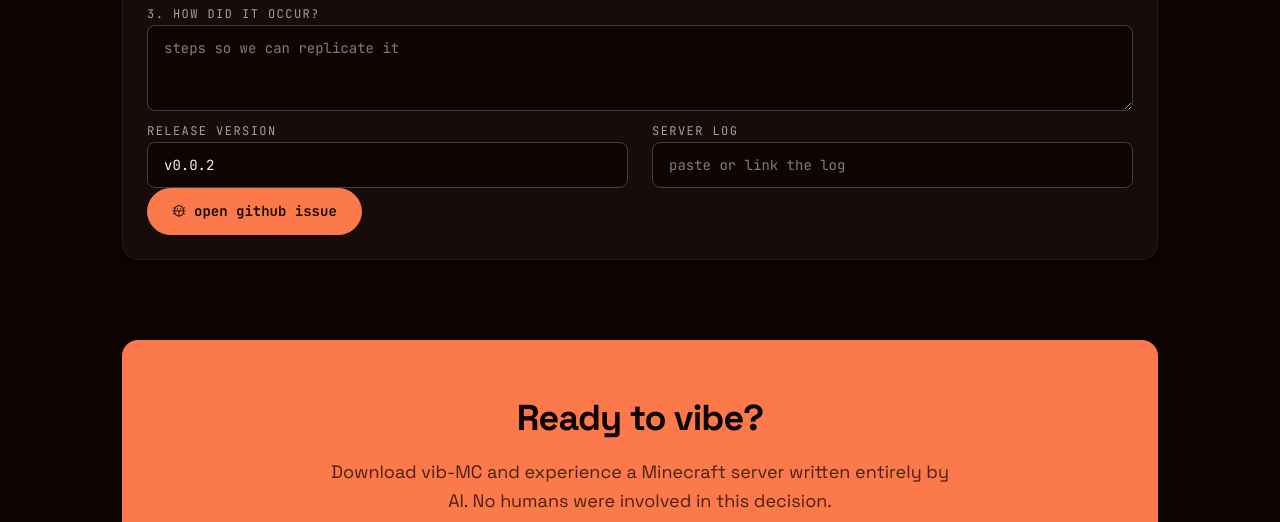
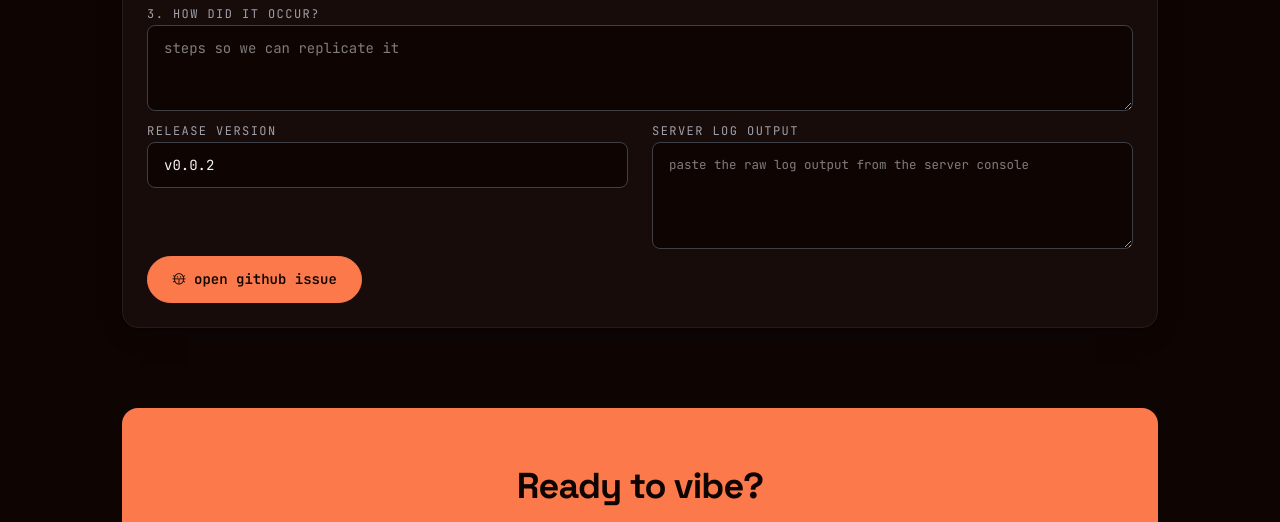
Before and after one commit to gabytz777/-slopmadebymestudios.lol-, a website: page vibmc.html in a window 1280 px wide. Shown: the part 4260-4782 px from the top of the page. Drawn offline with Linux system fonts and the light colour scheme; no server answers.

Commit message:
Bug form: server log field takes raw console output, not a link

```diff
--- a/vibmc.html
+++ b/vibmc.html
@@ -387,9 +387,10 @@
                    class="w-full rounded-lg border border-zinc-700 bg-void-950 px-4 py-3 font-mono text-sm text-zinc-100 placeholder-zinc-600 focus:outline-none focus:border-ember-400 transition-colors">
           </div>
           <div>
-            <label for="bug-log" class="block font-mono text-[12px] uppercase tracking-[0.12em] text-zinc-400 mb-2">server log</label>
-            <input id="bug-log" name="log" type="text" placeholder="paste or link the log"
-                   class="w-full rounded-lg border border-zinc-700 bg-void-950 px-4 py-3 font-mono text-sm text-zinc-100 placeholder-zinc-600 focus:outline-none focus:border-ember-400 transition-colors">
+            <label for="bug-log" class="block font-mono text-[12px] uppercase tracking-[0.12em] text-zinc-400 mb-2">server log output</label>
+            <textarea id="bug-log" name="log" rows="4"
+                      class="w-full rounded-lg border border-zinc-700 bg-void-950 px-4 py-3 font-mono text-[12.5px] leading-relaxed text-zinc-100 placeholder-zinc-600 focus:outline-none focus:border-ember-400 transition-colors resize-y"
+                      placeholder="paste the raw log output from the server console"></textarea>
           </div>
         </div>
 
```
